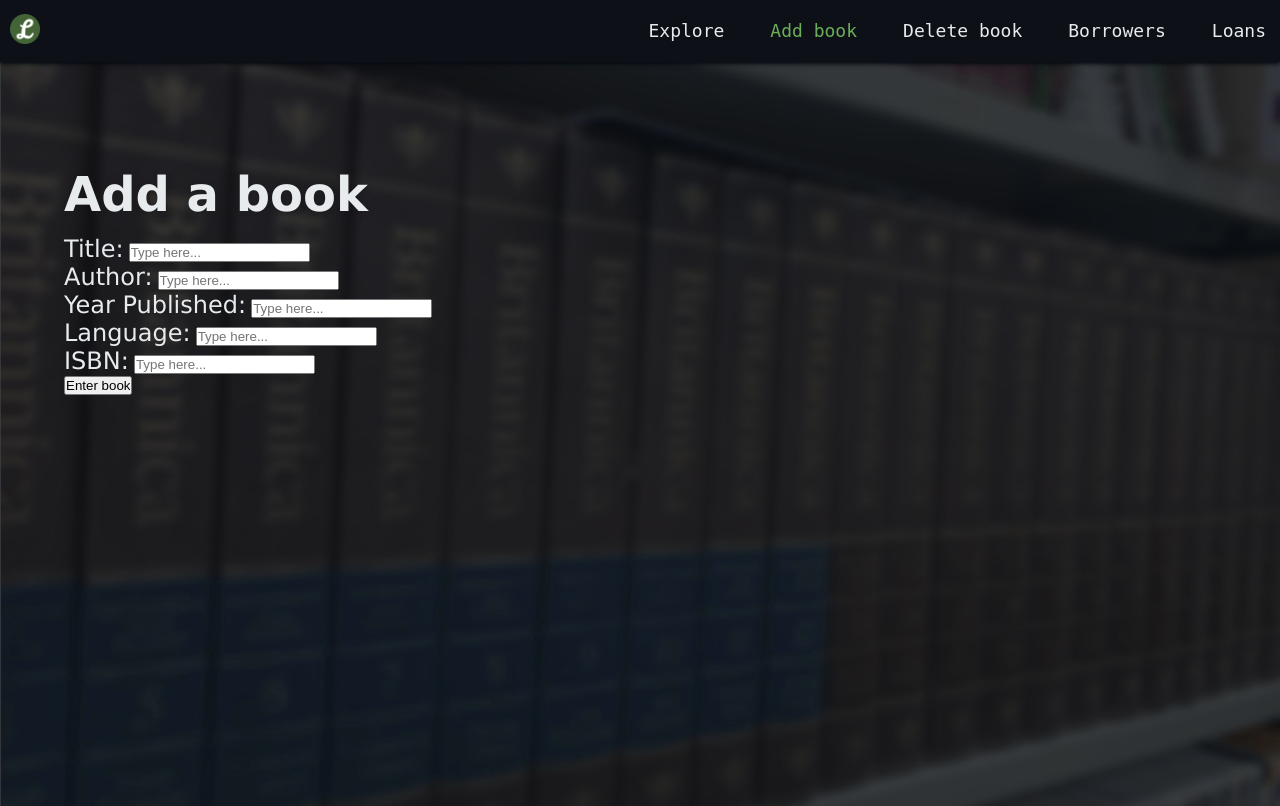
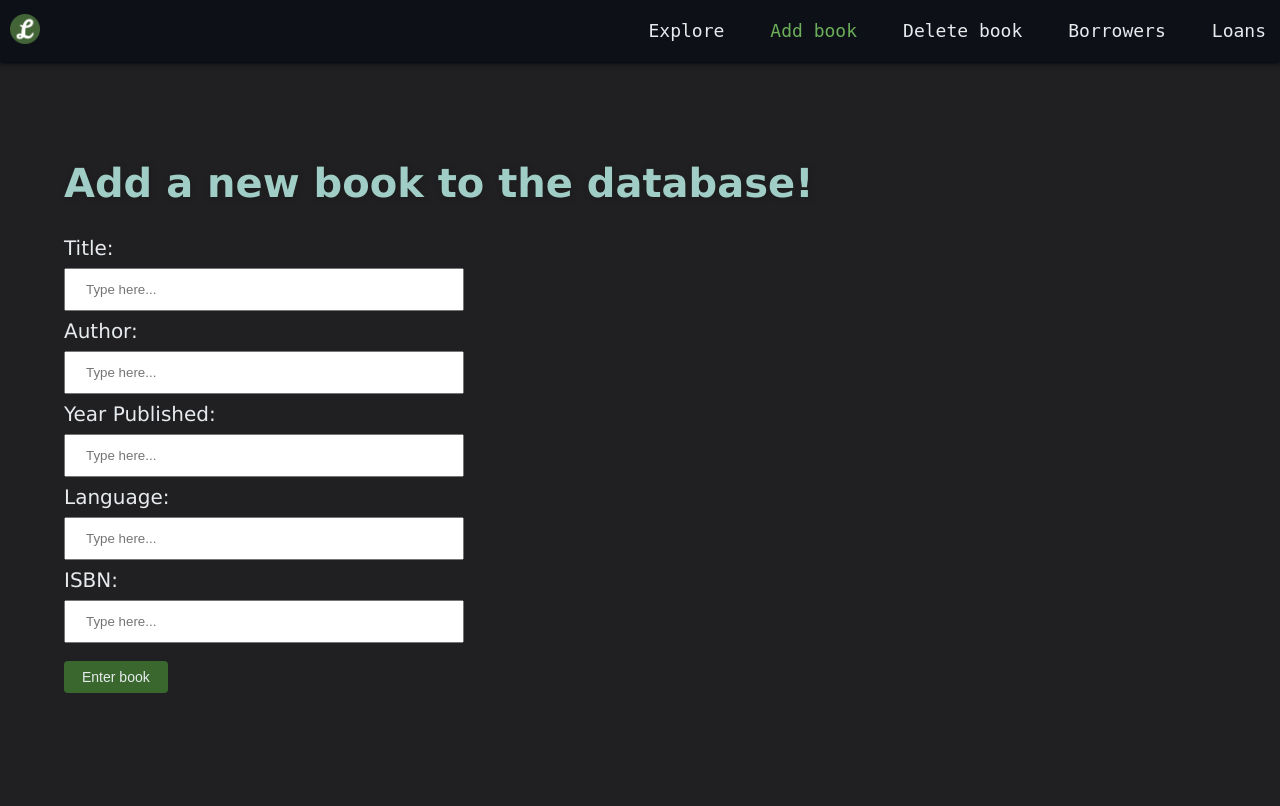
Before and after one commit to otyliaz/1.3-1.4-Assessment, a Flask app: page /add in a window 1280 px wide; the page is wider, and only the part inside the window is pictured. After the commit the page ends 693 px from the top of that part, so only its background shows below. Run offline with Flask 2, Linux system fonts and the light colour scheme.

Commit message:
fixing css

```diff
--- a/app.py
+++ b/app.py
@@ -53,7 +53,7 @@ def add():
         conn.commit()
         conn.close()
 
-        return redirect(url_for('return_success'))
+        return redirect(url_for('success'))
 
     return render_template('add.html')
 
@@ -69,14 +69,17 @@ def delete():
         conn.commit()
         conn.close()
 
-        return redirect(url_for('return_success'))
+        return redirect(url_for('success'))
 
     return render_template('delete.html')
-
 
 @app.route('/borrow/<int:bookid>', methods=['POST', 'GET'])
 def borrow(bookid):
     bookid=(int(bookid))
+
+    conn = get_db_connection()
+    select = conn.execute('SELECT title FROM books WHERE bookid = ?', (bookid,)).fetchone()
+    title=select[0]
 
     if request.method == 'POST':
         borrow_fname = request.form['fname']
@@ -85,12 +88,16 @@ def borrow(bookid):
         borrow_address = request.form['address']
         borrow_email = request.form['email']
 
-        conn = get_db_connection()
-        conn.execute('INSERT INTO borrowers (fname, lname, phone_number, address, email) VALUES(?,?,?,?,?)', (borrow_fname, borrow_lname, borrow_phonenum, borrow_address, borrow_email,))
-        conn.commit()
+        search = conn.execute('SELECT * FROM borrowers WHERE fname LIKE ? AND lname LIKE ?',(borrow_fname, borrow_lname,)).fetchall()
+        rows = len(search)
 
-        search = conn.execute('SELECT borrowerid FROM borrowers WHERE fname = ? AND lname= ?', (borrow_fname, borrow_lname,))
-        borrowerid = search.fetchone()
+        if rows == 0 :
+
+            conn.execute('INSERT INTO borrowers (fname, lname, phone_number, address, email) VALUES(?,?,?,?,?)', (borrow_fname, borrow_lname, borrow_phonenum, borrow_address, borrow_email,))
+            conn.commit()
+
+
+        borrowerid = conn.execute('SELECT borrowerid FROM borrowers WHERE fname = ? AND lname= ?', (borrow_fname, borrow_lname,)).fetchone()
         int_borrowerid= int(borrowerid[0])
         # print(int_borrowerid)
 
@@ -103,9 +110,9 @@ def borrow(bookid):
         conn.commit()
         conn.close()
 
-        return redirect(url_for('return_success'))
+        return redirect(url_for('success'))
 
-    return render_template('borrow.html', bookid=bookid)
+    return render_template('borrow.html', bookid=bookid, title=title)
 
 @app.route('/borrowers')
 def borrowers():
@@ -120,10 +127,10 @@ def loans():
     conn = get_db_connection()
     books_borrowed = conn.execute('SELECT books_borrowed.loanid, books.title, books_borrowed.borrowerid, books.bookid, borrowers.fname, borrowers.lname, books_borrowed.loan_date, books_borrowed.return_date FROM books_borrowed JOIN books ON books_borrowed.bookid=books.bookid JOIN borrowers ON books_borrowed.borrowerid=borrowers.borrowerid WHERE books_borrowed.returned=0;',).fetchall()
 
+    today=date.today()
+
     if request.method == 'POST':
         form_loanid = request.form['form_loanid']
-
-        print(form_loanid)
 
         conn.execute('UPDATE books_borrowed SET returned = 1 WHERE loanid=?', (form_loanid,))
         conn.commit()
@@ -131,7 +138,7 @@ def loans():
 
         return redirect(url_for('success'))
 
-    return render_template('loans.html', books_borrowed=books_borrowed)
+    return render_template('loans.html', books_borrowed=books_borrowed, today=today)
 
 @app.route('/success')
 def success():
--- a/static/css/style.css
+++ b/static/css/style.css
@@ -6,24 +6,20 @@
 }
 
 /*BACKGROUND IMAGE home.html*/
+html {
+    margin: 0px;
+    background-color: #202022;
+    height: 100%;
+    overflow-x: hidden;
+    font-family: Verdana, Geneva, Tahoma, sans-serif;
+}
+
 #html_home {
-    margin: 0px;
     background: url("../images/background.jpg") no-repeat center center fixed;
     -webkit-background-size: cover;
     -moz-background-size: cover;
     -o-background-size: cover;
     background-size: cover;
-    height: 100%;
-    overflow-x: hidden;
-}
-
-html {
-    margin: 0px;
-    background-color: #0d1117;
-    height: 100%;
-    background-size: cover;
-    overflow-x: hidden;
-    font-family: Verdana, Geneva, Tahoma, sans-serif;
 }
 
 body {
@@ -103,7 +99,7 @@ h1 {
     font-family: "Book Antiqua";
     color: #A0CEC6;
     margin: 0px;
-    font-size: 10vh;
+    font-size: 65px;
     text-shadow: 2px 2px 5px black;
     margin-bottom: 20px;
 }
@@ -112,6 +108,8 @@ h1 {
 /*SEARCH BAR*/
 #search_container {
     display: block;
+    font-size: 0;
+    margin: 0;
 }
 
 #search_container input[type=text] {
@@ -119,6 +117,8 @@ h1 {
     font-size: 17px;
     border: 2px solid #ddd;
     background-color: #f2f5f8;
+    border-radius: 0;
+    width: 200px;
 }
 
 #search_container button {
@@ -130,14 +130,11 @@ h1 {
     border: 2px solid #ddd;
 }
 
-
 #search_container button:hover {
     background: #b4b4b4;
 }
 
-
-
-/*position of search.html content*/
+/*----other pages-------*/
 .content {
     position: relative;
     top: 20%;
@@ -147,16 +144,15 @@ h1 {
 }
 
 h2 {
-    margin-top: 0.5%;
-    margin-bottom: 1%;
+    margin-bottom: 30px;
     text-shadow: 1px 1px 5px #1b1b1bc0;
-    color: #E7EBEE;
-    font-size: 6vh;
+    color: #A0CEC6;
+    font-size: 40px;
 }
 
 h3 {
     color: #F79A7D;
-    font-size: 4vh;
+    font-size: 30px;
 }
 
 p {
@@ -179,9 +175,68 @@ p {
     margin-left: 5%;
 }
 
+.button {
+    display: inline-block;
+    border-radius: 4px;
+    background-color: #39672d;
+    border: none;
+    color: #E7EBEE;
+    text-align: center;
+    font-weight: 500;
+    font-size: 14px;
+    padding: 8px 18px;
+    margin-top: 10px;
+    margin-bottom: 5px;
+}
+
+.button:hover {
+    background-color: #214418;
+}
+
+/*borrow page*/
+input[type=text] {
+    padding: 12px 20px;
+    margin: 8px 0;
+    box-sizing: border-box;
+    width: 400px;
+}
+
 label {
     color: #E7EBEE;
-    font-size: 3vh;
+    font-size: 20px;
+}
+
+.form {
+    margin-top: 20px;
+    padding-bottom: 10px;
+}
+
+input[type=submit] {
+    display: inline-block;
+    border-radius: 4px;
+    background-color: #39672d;
+    border: none;
+    color: #E7EBEE;
+    text-align: center;
+    font-weight: 500;
+    font-size: 14px;
+    padding: 8px 18px;
+    margin-top: 10px;
+    margin-bottom: 5px;
+}
+
+input[type=submit]:hover {
+    background-color: #214418;
+}
+
+/*success page*/
+a {
+    color: #E7EBEE;
+}
+
+/*loans*/
+#return {
+    margin: 0;
 }
 
 /*------------------------------*/
--- a/templates/add.html
+++ b/templates/add.html
@@ -1,5 +1,8 @@
 {% extends "home.html" %}
-{% block title %}Add a book to the database{% endblock %}
+
+{% block background %}<html lang="en">{% endblock %}
+
+{% block title %}Add a book{% endblock %}
 
 {% block menu%}
 <div class="menu">
@@ -13,18 +16,18 @@
 
 {% block content %}
 <div class="content">
-    <h2>Add a book</h2>
-    <div id="form_addbook">
+    <h2>Add a new book to the database!</h2>
+    <div class="form">
         <form action="" method="post">
-            <label for="title">Title:</label>
+            <label for="title">Title:</label><br>
             <input type="text" name="title" id="title" placeholder="Type here..." required> <br>
-            <label for="author">Author:</label>
+            <label for="author">Author:</label><br>
             <input type="text" name="author" id="author" placeholder="Type here..." required> <br>
-            <label for="year">Year Published:</label>
+            <label for="year">Year Published:</label><br>
             <input type="text" name="year" id="year" placeholder="Type here..."> <br>
-            <label for="language">Language:</label>
+            <label for="language">Language:</label><br>
             <input type="text" name="language" id="language" placeholder="Type here..."> <br>
-            <label for="isbn">ISBN:</label>
+            <label for="isbn">ISBN:</label><br>
             <input type="text" name="isbn" id="isbn" placeholder="Type here..." minlength="10" maxlength="13"> <br>
             <input type="submit" value="Enter book">
         </form>
--- a/templates/borrowers.html
+++ b/templates/borrowers.html
@@ -1,4 +1,7 @@
 {% extends "home.html" %}
+
+{% block background %}<html lang="en">{% endblock %}
+
 {% block title %}Explore{% endblock %}
 
 {% block menu%}
@@ -13,7 +16,7 @@
 
 {% block content%}
     <div class="content">
-        <h1 id="h1_search">Borrowers:</h1>
+        <h2>Borrowers:</h2>
         {% for user in borrowers %}
         <div class="forloop">
             <h3>{{user.fname}} {{user.lname}}</h3>
--- a/templates/home.html
+++ b/templates/home.html
@@ -1,5 +1,5 @@
 <!DOCTYPE html>
-<html lang="en" id="html_home">
+{% block background %}<html lang="en" id="html_home"> {% endblock %}
     <head>
         <meta charset="UTF-8" name="viewport" content="width=device-width, initial-scale=1.0">
         <title>{% block title %}My library{% endblock %}</title>
@@ -27,7 +27,7 @@
                         <li><a href="/borrowers">Borrowers</a></li>
                         <li><a href="/loans">Loans</a></li>
                     </div>
-                    {% endblock%}
+                    {% endblock %}
                 </ul>
             </nav>
          </header>
```
Also changed, not shown: templates/borrow.html (+12 -8 lines), templates/delete.html (+10 -5 lines), templates/explore.html (+4 -3 lines), templates/loans.html (+8 -3 lines), templates/search.html (+13 -2 lines), templates/success.html (+6 -12 lines), 1 other file.
